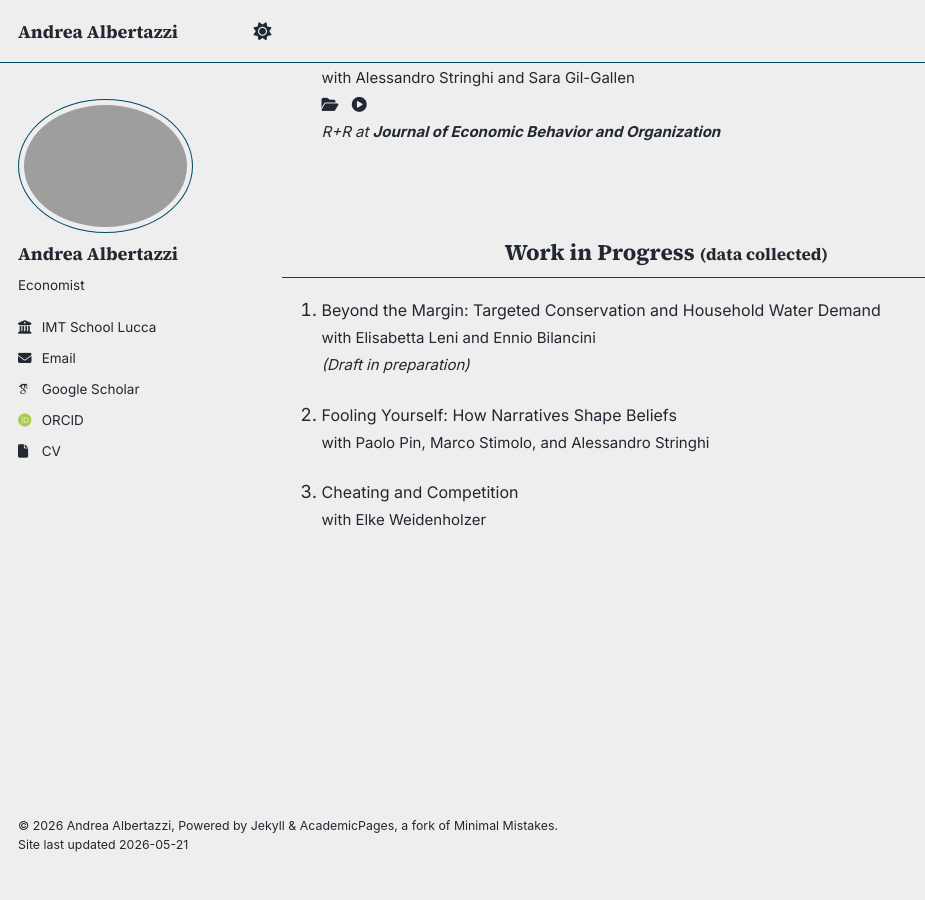
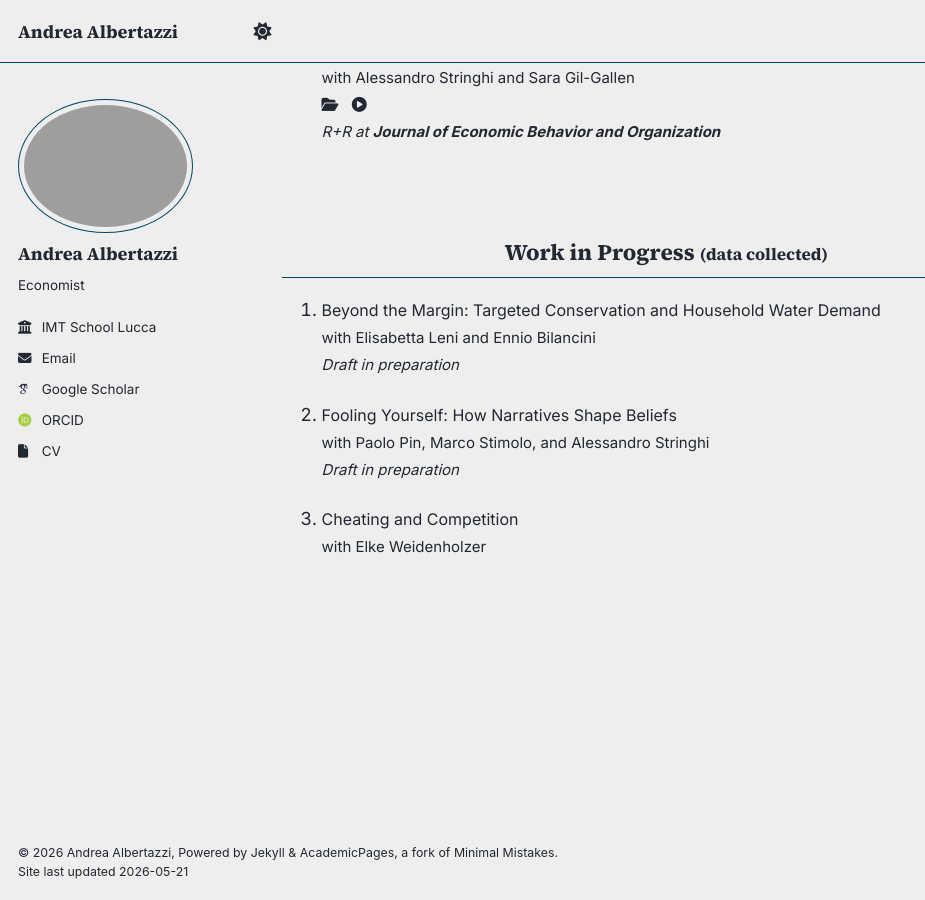
Before and after one commit to tazze87/tazze87.github.io, a Jekyll site: the page built from _pages/about.md, in a window 1280 px wide and 900 px high, scrolled down 940 px. Shown: the whole window, without its empty margins (0-925 px from the left). Built offline with Jekyll 4.4.1, drawn with Linux system fonts in a browser that asks for light colours; some web fonts are replaced; a script that is not in the unit is left out; before the commit the page ends 1813 px from its top, so only the background shows below that.

Commit message:
Update about.md

```diff
--- a/_pages/about.md
+++ b/_pages/about.md
@@ -99,7 +99,7 @@ author_profile: true
     <span style="font-size:15px;">
     with <a href="https://sites.google.com/view/elisabettaleni/home" target="_blank" rel="noopener noreferrer">Elisabetta Leni</a>
     and <a href="https://sites.google.com/site/enniobilancini/home" target="_blank" rel="noopener noreferrer">Ennio Bilancini</a>
-         <br>*(Draft in preparation)*
+         <br>*Draft in preparation*
     </span>
 
 2. <span style="font-size:16px;">Fooling Yourself: How Narratives Shape Beliefs</span><br>
@@ -107,6 +107,7 @@ author_profile: true
     with <a href="https://www.paolopin.com" target="_blank" rel="noopener noreferrer">Paolo Pin</a>,
     <a href="https://sites.google.com/view/marcostimolo/home" target="_blank" rel="noopener noreferrer">Marco Stimolo</a>,
     and <a href="https://sites.google.com/view/alessandrostringhi" target="_blank" rel="noopener noreferrer">Alessandro Stringhi</a>
+    <br>*Draft in preparation*
     </span>
 
 3. <span style="font-size:16px;">Cheating and Competition</span><br>
```
